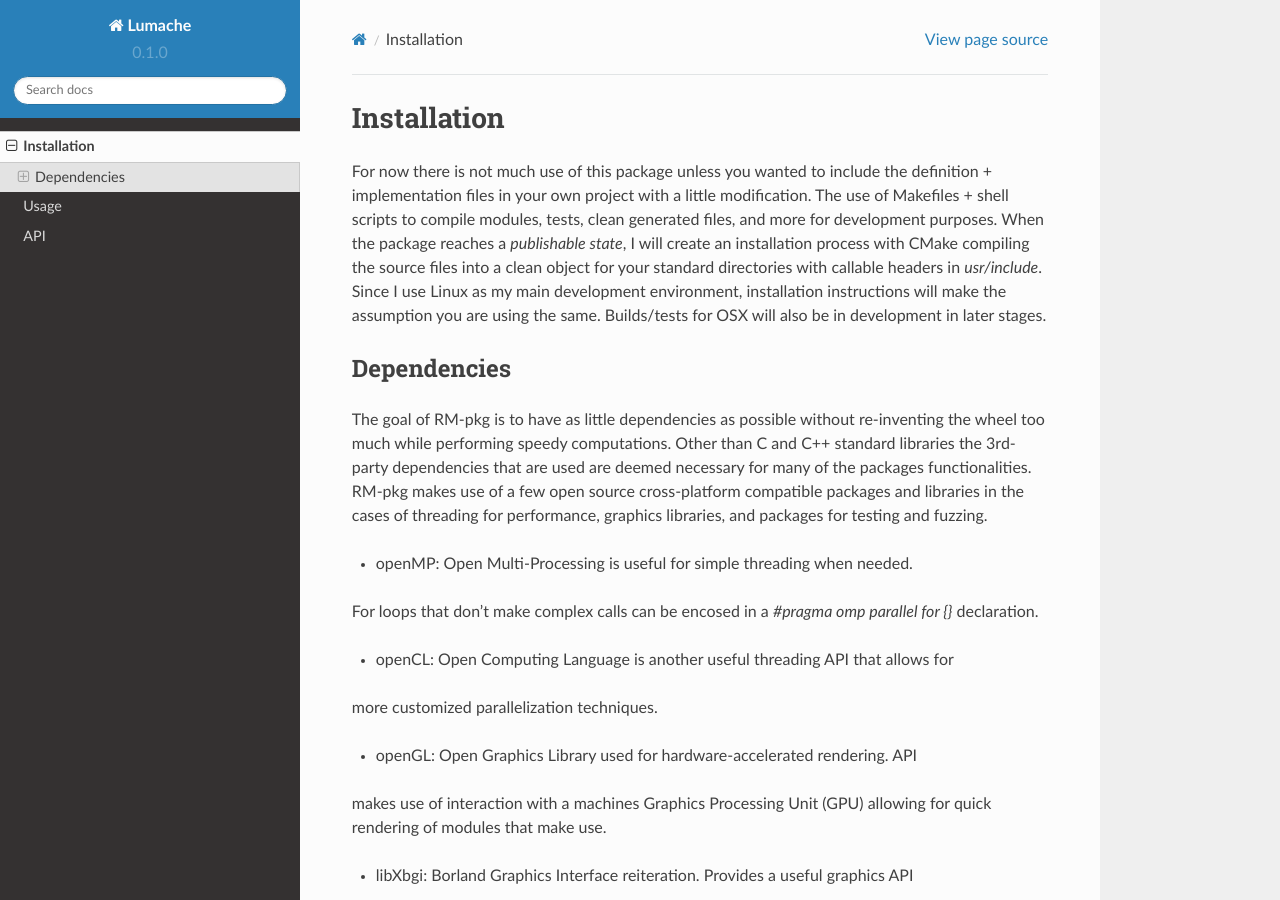
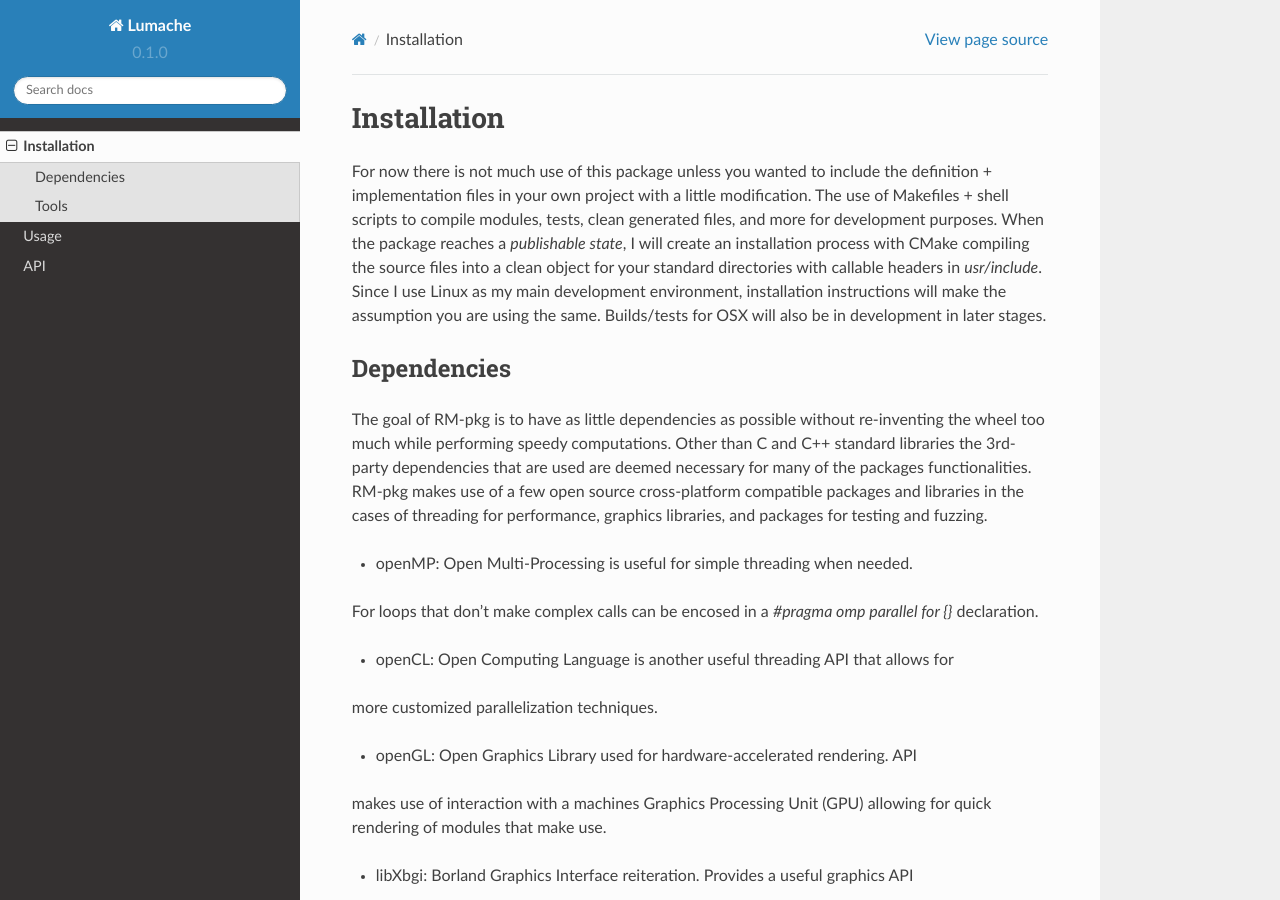
Before and after one commit to akielaries/openMTPK-docs, a Sphinx documentation site: the page built from docs/source/Installation.rst, in a window 1280 px wide and 900 px high. Built offline with Sphinx 7.4.7 and the Read the Docs theme 2.0.0, drawn with Linux system fonts in a browser that asks for light colours; pages that are not in the unit, such as notebooks, are missing from menus.

```diff
--- a/docs/source/Installation.rst
+++ b/docs/source/Installation.rst
@@ -35,7 +35,7 @@ for quick rendering of modules that make use.
 to get started with visualizing mathematical algorithms.
 
 Tools
-_____
+-----
 * Gtest: Used for unit testing. Within the projects development Makefile,
 there are option to run the tests for the modules in this package. This is done by
 compiling a driver file that runs the methods referenced in each module, the source
```
